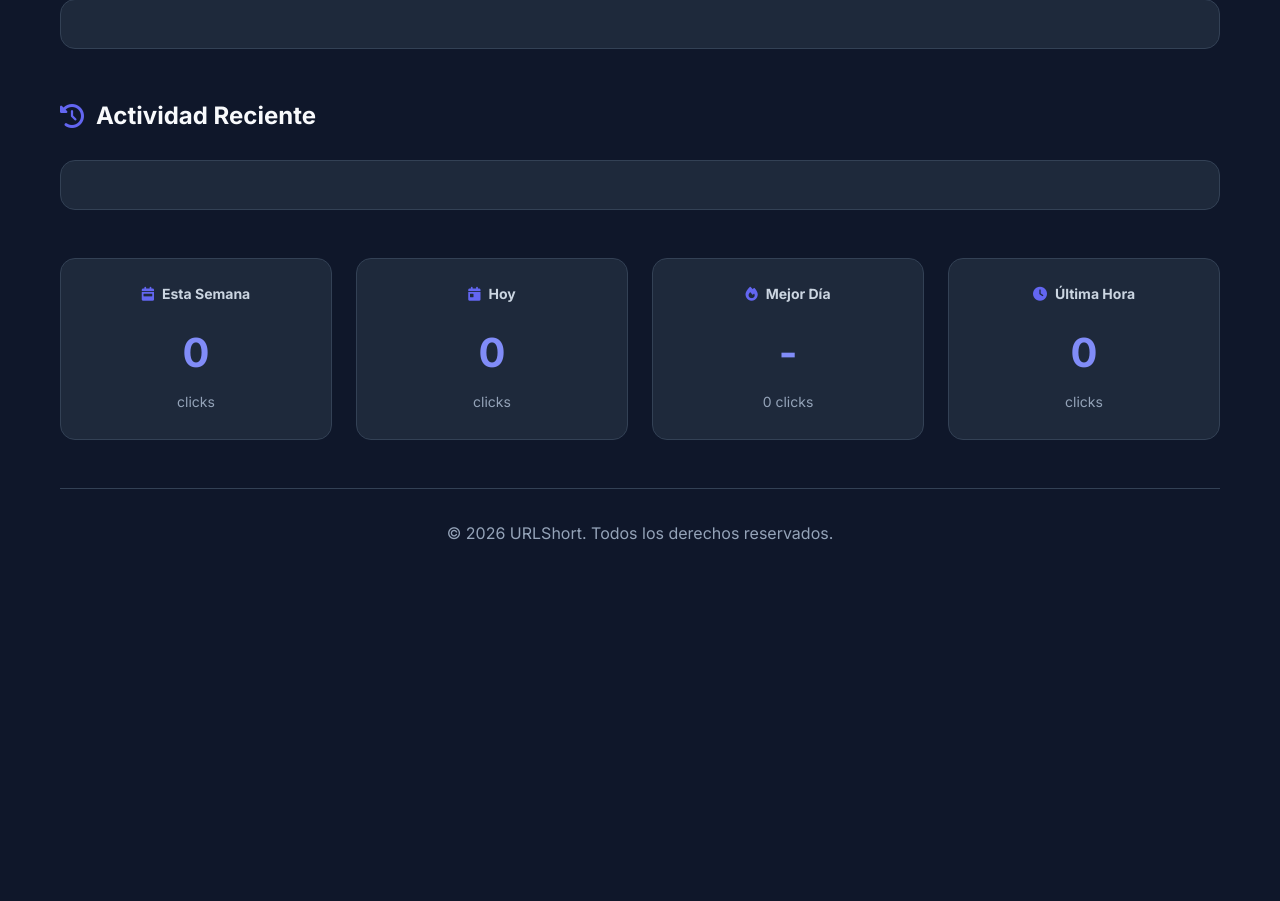
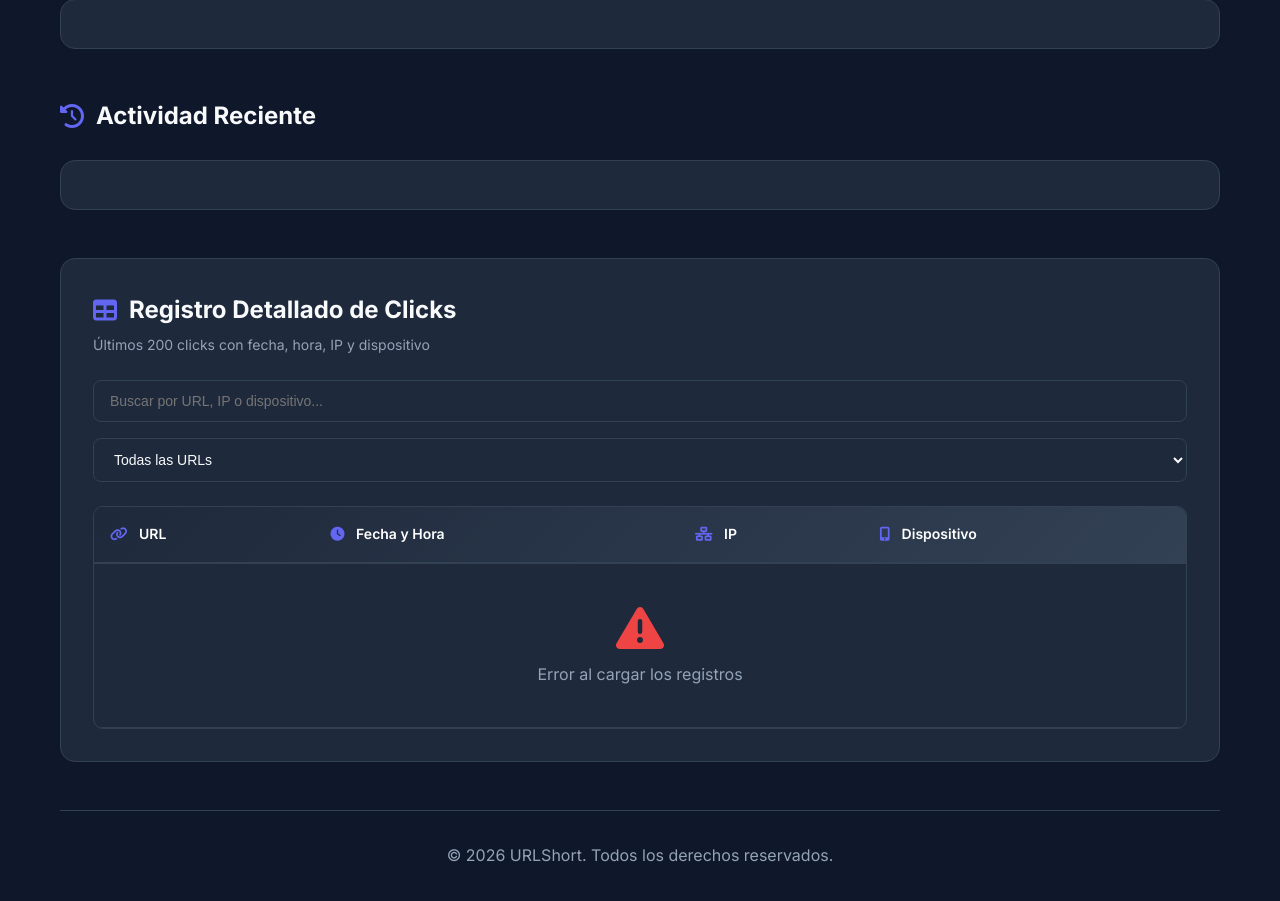
Before and after one commit to JOHN2713/acortador_de_links_profesional, a Flask app: page /estadisticas in a window 1280 px wide. Shown: the part 659-1560 px from the top of the page. Before the commit the page ends 1199 px from the top, so only its background shows below. Run offline with Flask 3, Linux system fonts and the light colour scheme.

Commit message:
feat: :sparkles: actualización de vista, detalle y conteo de click de urls acortadas

```diff
--- a/app.py
+++ b/app.py
@@ -204,6 +204,26 @@ def get_all_urls():
         print(f"❌ Error en /api/urls: {str(e)}")
         return jsonify({'error': 'Error al obtener URLs'}), 500
 
+@app.route('/api/analytics')
+def get_all_analytics():
+    """Obtener todos los clicks detallados con información de URLs"""
+    try:
+        if not supabase:
+            return jsonify({'error': 'Servicio no disponible'}), 503
+
+        # Obtener analytics con información de la URL asociada
+        analytics = supabase.table('url_analytics').select('*, urls(short_code, original_url, description)').order('clicked_at', desc=True).limit(200).execute()
+
+        return jsonify({
+            'success': True,
+            'analytics': analytics.data,
+            'count': len(analytics.data)
+        }), 200
+
+    except Exception as e:
+        print(f"❌ Error en /api/analytics: {str(e)}")
+        return jsonify({'error': 'Error al obtener analytics'}), 500
+
 @app.route('/mis-urls')
 def mis_urls():
     """Página para ver todas las URLs creadas"""
--- a/static/css/pages.css
+++ b/static/css/pages.css
@@ -1,6 +1,134 @@
 /* ============================================
    ESTILOS ADICIONALES PARA MIS URLs Y ESTADÍSTICAS
    ============================================ */
+
+/* Analytics Table Section */
+.analytics-table-section {
+    margin: 3rem 0;
+    background: var(--bg-card);
+    border-radius: 15px;
+    border: 1px solid var(--border-color);
+    padding: 2rem;
+}
+
+.analytics-controls {
+    display: flex;
+    gap: 1rem;
+    margin-bottom: 1.5rem;
+    flex-wrap: wrap;
+}
+
+.analytics-controls .search-input {
+    flex: 1;
+    min-width: 250px;
+    padding: 0.75rem 1rem;
+    background: var(--bg-input);
+    border: 1px solid var(--border-color);
+    border-radius: 8px;
+    color: var(--text-primary);
+    font-size: 14px;
+}
+
+.analytics-controls .filter-select {
+    padding: 0.75rem 1rem;
+    background: var(--bg-input);
+    border: 1px solid var(--border-color);
+    border-radius: 8px;
+    color: var(--text-primary);
+    font-size: 14px;
+    cursor: pointer;
+    min-width: 200px;
+}
+
+.analytics-table-container {
+    overflow-x: auto;
+    border-radius: 10px;
+    border: 1px solid var(--border-color);
+}
+
+.analytics-table {
+    width: 100%;
+    border-collapse: collapse;
+    font-size: 14px;
+}
+
+.analytics-table thead {
+    background: linear-gradient(135deg, #1e293b, #334155);
+    position: sticky;
+    top: 0;
+    z-index: 10;
+}
+
+.analytics-table th {
+    padding: 1rem;
+    text-align: left;
+    font-weight: 600;
+    color: #fff;
+    border-bottom: 2px solid var(--border-color);
+}
+
+.analytics-table th i {
+    margin-right: 0.5rem;
+    color: var(--primary-color);
+}
+
+.analytics-table tbody tr {
+    border-bottom: 1px solid var(--border-color);
+    transition: background 0.2s ease;
+}
+
+.analytics-table tbody tr:hover {
+    background: var(--bg-input);
+}
+
+.analytics-table td {
+    padding: 1rem;
+    color: var(--text-primary);
+}
+
+.analytics-url-badge {
+    display: inline-flex;
+    align-items: center;
+    gap: 0.5rem;
+    padding: 0.375rem 0.75rem;
+    background: linear-gradient(135deg, #6366f1, #4f46e5);
+    color: white;
+    border-radius: 6px;
+    font-weight: 500;
+    font-size: 13px;
+}
+
+.analytics-time {
+    color: var(--text-secondary);
+    font-size: 13px;
+}
+
+.analytics-time strong {
+    color: var(--text-primary);
+    display: block;
+    margin-bottom: 0.25rem;
+}
+
+.analytics-ip {
+    font-family: 'Courier New', monospace;
+    background: var(--bg-input);
+    padding: 0.375rem 0.75rem;
+    border-radius: 6px;
+    color: var(--text-primary);
+    font-size: 13px;
+}
+
+.analytics-device {
+    color: var(--text-secondary);
+    font-size: 13px;
+    line-height: 1.4;
+    max-width: 300px;
+}
+
+.analytics-device i {
+    color: var(--primary-color);
+    margin-right: 0.25rem;
+}
 
 /* Page Header */
 .page-header {
--- a/static/js/estadisticas.js
+++ b/static/js/estadisticas.js
@@ -1,11 +1,17 @@
 // Cargar estadísticas al iniciar
 document.addEventListener('DOMContentLoaded', function() {
     loadStatistics();
+    loadAnalyticsTable();
 
     // Auto-actualizar cada 10 segundos
     setInterval(() => {
         loadStatistics();
+        loadAnalyticsTable();
     }, 10000);
+
+    // Event listeners para búsqueda y filtro
+    document.getElementById('analyticsSearch').addEventListener('input', filterAnalyticsTable);
+    document.getElementById('analyticsFilter').addEventListener('change', filterAnalyticsTable);
 });
 
 // Cargar todas las estadísticas
@@ -228,3 +234,188 @@ function formatTimeAgo(dateString) {
         day: 'numeric'
     });
 }
+
+// ============================================
+// TABLA DE ANALYTICS DETALLADA
+// ============================================
+
+let allAnalytics = [];
+
+// Cargar tabla de analytics
+async function loadAnalyticsTable() {
+    try {
+        const response = await fetch('/api/analytics');
+        const data = await response.json();
+
+        if (response.ok && data.analytics) {
+            allAnalytics = data.analytics;
+            displayAnalyticsTable(allAnalytics);
+            populateUrlFilter(allAnalytics);
+        } else {
+            showAnalyticsError();
+        }
+    } catch (error) {
+        console.error('Error al cargar analytics:', error);
+        showAnalyticsError();
+    }
+}
+
+// Mostrar datos en la tabla
+function displayAnalyticsTable(analytics) {
+    const tbody = document.getElementById('analyticsTableBody');
+
+    if (analytics.length === 0) {
+        tbody.innerHTML = `
+            <tr>
+                <td colspan="4" style="text-align: center; padding: 40px;">
+                    <i class="fas fa-inbox" style="font-size: 48px; color: #64748b; margin-bottom: 10px;"></i>
+                    <p style="color: #94a3b8; font-size: 16px;">No hay registros de clicks aún</p>
+                </td>
+            </tr>
+        `;
+        return;
+    }
+
+    tbody.innerHTML = analytics.map(record => {
+        const date = new Date(record.clicked_at);
+        const shortCode = record.urls?.short_code || 'Desconocido';
+        const device = parseUserAgent(record.user_agent);
+
+        return `
+            <tr>
+                <td>
+                    <div class="analytics-url-badge">
+                        <i class="fas fa-link"></i>
+                        ${shortCode}
+                    </div>
+                </td>
+                <td>
+                    <div class="analytics-time">
+                        <strong>${date.toLocaleDateString('es-ES', {
+                            day: '2-digit',
+                            month: 'short',
+                            year: 'numeric'
+                        })}</strong>
+                        ${date.toLocaleTimeString('es-ES', {
+                            hour: '2-digit',
+                            minute: '2-digit',
+                            second: '2-digit'
+                        })}
+                    </div>
+                </td>
+                <td>
+                    <span class="analytics-ip">${record.ip_address || 'No disponible'}</span>
+                </td>
+                <td>
+                    <div class="analytics-device">
+                        <i class="${device.icon}"></i>
+                        ${device.name}
+                    </div>
+                </td>
+            </tr>
+        `;
+    }).join('');
+}
+
+// Parsear User Agent para obtener info del dispositivo
+function parseUserAgent(userAgent) {
+    if (!userAgent) {
+        return { name: 'Desconocido', icon: 'fas fa-question-circle' };
+    }
+
+    const ua = userAgent.toLowerCase();
+
+    // Detectar SO
+    let os = '';
+    if (ua.includes('windows')) os = 'Windows';
+    else if (ua.includes('mac')) os = 'macOS';
+    else if (ua.includes('linux')) os = 'Linux';
+    else if (ua.includes('android')) os = 'Android';
+    else if (ua.includes('iphone') || ua.includes('ipad')) os = 'iOS';
+
+    // Detectar navegador
+    let browser = '';
+    if (ua.includes('edg')) browser = 'Edge';
+    else if (ua.includes('chrome')) browser = 'Chrome';
+    else if (ua.includes('firefox')) browser = 'Firefox';
+    else if (ua.includes('safari')) browser = 'Safari';
+    else if (ua.includes('opera')) browser = 'Opera';
+
+    // Detectar tipo de dispositivo
+    let icon = 'fas fa-desktop';
+    let deviceType = 'Desktop';
+
+    if (ua.includes('mobile')) {
+        icon = 'fas fa-mobile-alt';
+        deviceType = 'Móvil';
+    } else if (ua.includes('tablet') || ua.includes('ipad')) {
+        icon = 'fas fa-tablet-alt';
+        deviceType = 'Tablet';
+    }
+
+    const parts = [deviceType];
+    if (os) parts.push(os);
+    if (browser) parts.push(browser);
+
+    return {
+        name: parts.join(' • '),
+        icon: icon
+    };
+}
+
+// Filtrar tabla
+function filterAnalyticsTable() {
+    const searchTerm = document.getElementById('analyticsSearch').value.toLowerCase();
+    const urlFilter = document.getElementById('analyticsFilter').value;
+
+    let filtered = allAnalytics;
+
+    // Filtrar por URL
+    if (urlFilter !== 'all') {
+        filtered = filtered.filter(record =>
+            record.urls?.short_code === urlFilter
+        );
+    }
+
+    // Filtrar por búsqueda
+    if (searchTerm) {
+        filtered = filtered.filter(record => {
+            const shortCode = (record.urls?.short_code || '').toLowerCase();
+            const ip = (record.ip_address || '').toLowerCase();
+            const userAgent = (record.user_agent || '').toLowerCase();
+
+            return shortCode.includes(searchTerm) ||
+                   ip.includes(searchTerm) ||
+                   userAgent.includes(searchTerm);
+        });
+    }
+
+    displayAnalyticsTable(filtered);
+}
+
+// Poblar filtro de URLs
+function populateUrlFilter(analytics) {
+    const filter = document.getElementById('analyticsFilter');
+
+    // Obtener URLs únicas
+    const uniqueUrls = [...new Set(analytics.map(a => a.urls?.short_code).filter(Boolean))];
+
+    // Limpiar y agregar opciones
+    filter.innerHTML = '<option value="all">Todas las URLs</option>';
+    uniqueUrls.forEach(shortCode => {
+        filter.innerHTML += `<option value="${shortCode}">${shortCode}</option>`;
+    });
+}
+
+// Mostrar error
+function showAnalyticsError() {
+    const tbody = document.getElementById('analyticsTableBody');
+    tbody.innerHTML = `
+        <tr>
+            <td colspan="4" style="text-align: center; padding: 40px;">
+                <i class="fas fa-exclamation-triangle" style="font-size: 48px; color: #ef4444; margin-bottom: 10px;"></i>
+                <p style="color: #94a3b8; font-size: 16px;">Error al cargar los registros</p>
+            </td>
+        </tr>
+    `;
+}
--- a/templates/estadisticas.html
+++ b/templates/estadisticas.html
@@ -94,8 +94,44 @@
             </div>
         </section>
 
-        <!-- Performance Metrics -->
-        <section class="metrics-section">
+        <!-- Registros Detallados de Clicks -->
+        <section class="analytics-table-section">
+            <div class="section-header">
+                <h3><i class="fas fa-table"></i> Registro Detallado de Clicks</h3>
+                <p style="font-size: 14px; color: #94a3b8; margin-top: 5px;">
+                    Últimos 200 clicks con fecha, hora, IP y dispositivo
+                </p>
+            </div>
+            <div class="analytics-controls">
+                <input type="text" id="analyticsSearch" placeholder="Buscar por URL, IP o dispositivo..." class="search-input">
+                <select id="analyticsFilter" class="filter-select">
+                    <option value="all">Todas las URLs</option>
+                </select>
+            </div>
+            <div id="analyticsTableContainer" class="analytics-table-container">
+                <table class="analytics-table">
+                    <thead>
+                        <tr>
+                            <th><i class="fas fa-link"></i> URL</th>
+                            <th><i class="fas fa-clock"></i> Fecha y Hora</th>
+                            <th><i class="fas fa-network-wired"></i> IP</th>
+                            <th><i class="fas fa-mobile-alt"></i> Dispositivo</th>
+                        </tr>
+                    </thead>
+                    <tbody id="analyticsTableBody">
+                        <tr>
+                            <td colspan="4" style="text-align: center; padding: 40px;">
+                                <i class="fas fa-spinner fa-spin" style="font-size: 24px; color: #6366f1;"></i>
+                                <p style="margin-top: 10px; color: #94a3b8;">Cargando registros...</p>
+                            </td>
+                        </tr>
+                    </tbody>
+                </table>
+            </div>
+        </section>
+
+        <!-- Performance Metrics (Oculto) -->
+        <section class="metrics-section" style="display: none;">
             <div class="metric-card">
                 <h4><i class="fas fa-calendar-week"></i> Esta Semana</h4>
                 <div class="metric-value">
```
